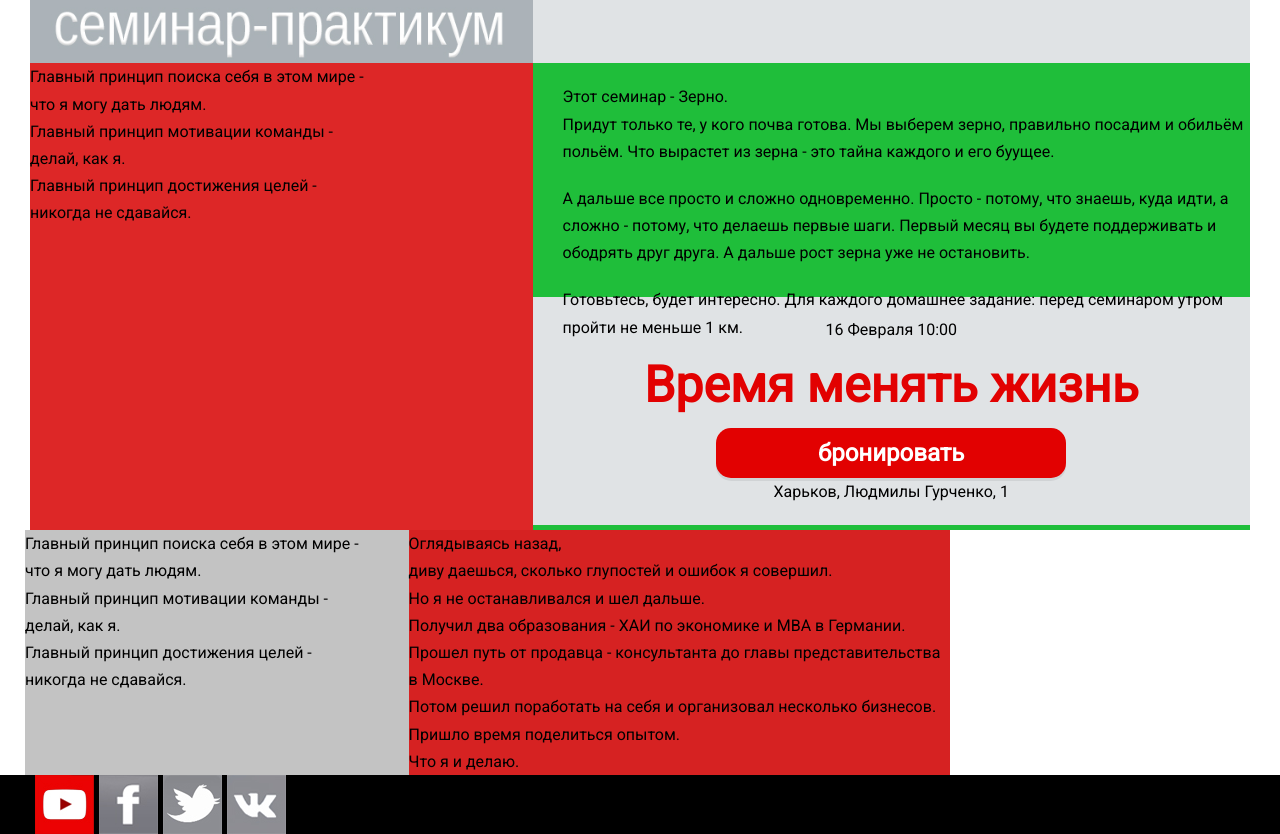
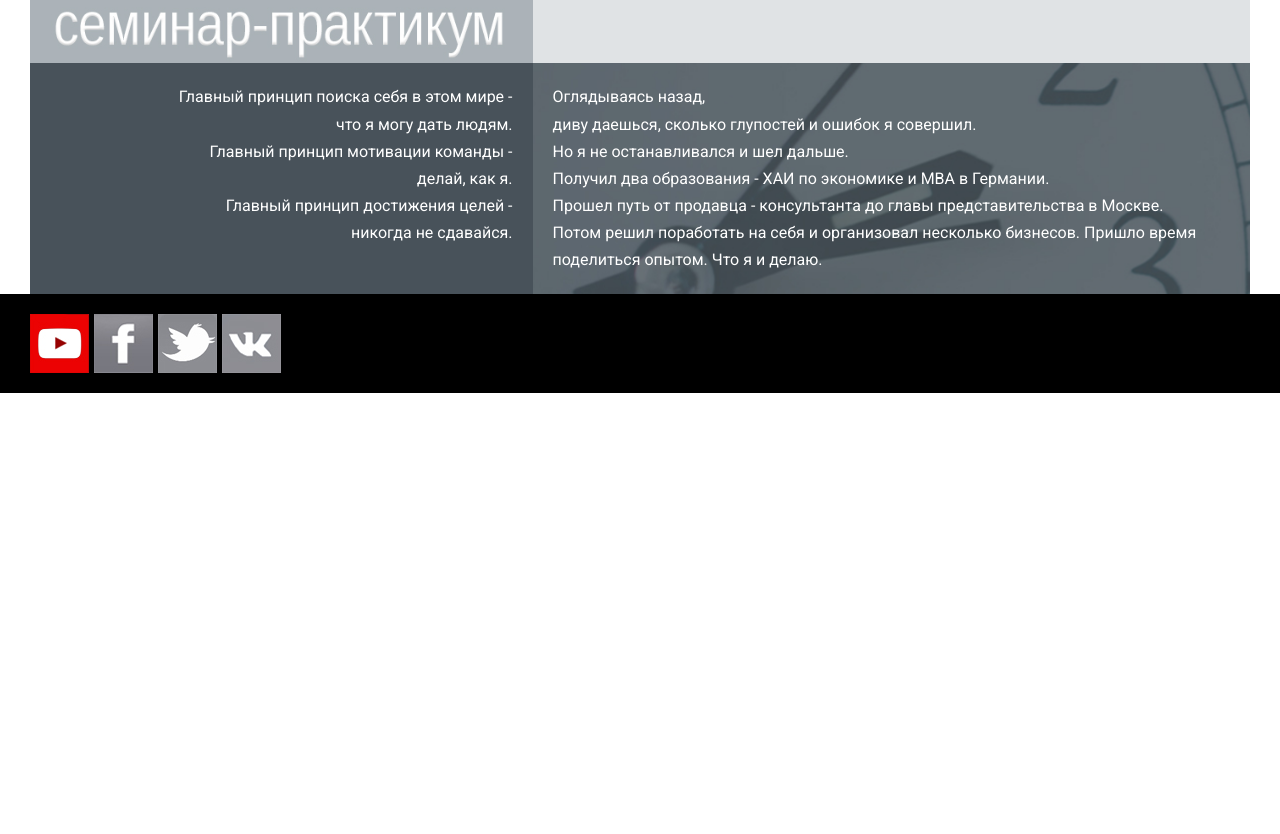
Before and after one commit to Shendrik/adamovich, a website: page src/index.html in a window 1280 px wide. Shown: the part 1114-1948 px from the top of the page. After the commit the page ends 1507 px from the top, so only its background shows below. Drawn offline with nearby package versions, Linux system fonts and the light colour scheme.

Commit message:
home finish

```diff
--- a/src/index.html
+++ b/src/index.html
@@ -3,7 +3,7 @@
     <head>
         <meta charset="UTF-8">
         <meta name="viewport" content="width=device-width">
-        <title>Grid</title>
+        <title>Андрей Адамович</title>
         <link rel="stylesheet" href="css/styles.css">
         <link href="https://fonts.googleapis.com/css?family=Roboto" rel="stylesheet">
 
@@ -203,13 +203,13 @@
                           	<form class="form-send">
                               <!-- Hidden Required Fields -->
                               <input type="hidden" name="project_name" value="Site Name">
-                              <input type="hidden" name="admin_email" value="admin@mail.com">
+                              <input type="hidden" name="admin_email" value="sh3ndrik@gmail.com">
                               <input type="hidden" name="form_subject" value="Form Subject">
                               <!-- END Hidden Required Fields -->
 
-                              <input type="text" name="Name" placeholder="You name..." required><br>
-                              <input type="text" name="E-mail" placeholder="You E-mail..." required><br>
-                              <input type="text" name="Phone" placeholder="You phone..."><br>
+                              <input type="text" name="Name" placeholder="Ваше ФИО" required><br>
+                              <input type="text" name="E-mail" placeholder="Ваш E-mail" required><br>
+                              <input type="text" name="Phone" placeholder="Ваш номер телефона"><br>
 
                               <button class="btn">Отправить</button>
 
@@ -232,7 +232,7 @@
                 <div class="cont-banner-text">
                   <div class="wrap">
 
-                    <div class="content-left">
+                    <div class="content-left left-text">
                         <div class="text-glav">
                             <p>Главный принцип поиска себя в этом мире -
                               <br>что я могу дать людям.  </p>
@@ -246,92 +246,26 @@
                     </div>
 
 
-                    <div class="content-right">
-                      <div class="cont-text">
-                        <p>Этот семинар - Зерно.<br>
-                          Придут только те, у кого почва готова.
-                          Мы выберем зерно, правильно посадим и обильём польём.
-                          Что вырастет из зерна - это тайна каждого и его буущее.</p>
-
-                        <p>А дальше все просто и сложно одновременно.
-                          Просто - потому, что знаешь, куда идти, а сложно - потому, что делаешь первые шаги.
-                          Первый месяц вы будете поддерживать и ободрять друг друга.
-                          А дальше рост зерна уже не остановить.</p>
-
-                        <p> Готовьтесь, будет интересно.
-                          Для каждого домашнее задание: перед семинаром утром пройти не меньше 1 км.
-
-                        </p>
-                      </div>
-
-                      <div class="cont-btn">
-                        <div>
-                          <p class="data">16 Февраля 10:00</p>
-                          <h3>Время менять жизнь</h3>
-
-                          <a href="#0" class="cd-popup-trigger">бронировать</a>
-                          <div class="cd-popup" role="alert">
-                            <div class="cd-popup-container">
-                              <form class="form-send">
-                                <!-- Hidden Required Fields -->
-                                <input type="hidden" name="project_name" value="Site Name">
-                                <input type="hidden" name="admin_email" value="admin@mail.com">
-                                <input type="hidden" name="form_subject" value="Form Subject">
-                                <!-- END Hidden Required Fields -->
-
-                                <input type="text" name="Name" placeholder="You name..." required><br>
-                                <input type="text" name="E-mail" placeholder="You E-mail..." required><br>
-                                <input type="text" name="Phone" placeholder="You phone..."><br>
-
-                                <button class="btn">Отправить</button>
-
-                              </form>
-                              <a href="#0" class="cd-popup-close img-replace"></a>
-                            </div> <!-- cd-popup-container -->
-                          </div> <!-- cd-popup -->
-                          <p>Харьков,  Людмилы Гурченко, 1</p>
-                        </div>
-                      </div>
-
-                    </div>
-                  </div>
-                </div>
-              </div>
-            </section>
-
-          <section>
-            <div class="wrapper">
-              <div class="cont-banner-text1">
-                <div class="wrap1">
-                  <div class="content-left-next">
-                    <div class="text-glav">
-                    <p>Главный принцип поиска себя в этом мире -
-                      <br>что я могу дать людям.  </p>
-                    <p>Главный принцип мотивации команды -
-                    <br>делай, как я.</p>
-
-                            <p>Главный принцип достижения целей -
-                                <br>никогда не сдавайся.
-                                </p>
-                  </div>
-                </div>
-                <div class="content-right-next">
-                  <p>Оглядываясь назад, <br>
+                    <div class="content-right1 nex">
+                      <div class="cont-text1">
+                       <p>Оглядываясь назад, <br>
                       диву даешься, сколько глупостей и ошибок я совершил.<br>
                       Но я не останавливался и шел дальше.<br>
                       Получил два образования - ХАИ по экономике и МВА в Германии.<br>
                       Прошел путь от продавца - консультанта до главы представительства в Москве.<br>
-                      Потом решил поработать на себя и организовал несколько бизнесов.<br>
-                      Пришло время поделиться опытом.<br>
-                      Что я и делаю.</p>
-                </div>
-
-                </div>
-              </div>
+                      Потом решил поработать на себя и организовал несколько бизнесов.
+                      Пришло время поделиться опытом.
+                      Что я и делаю.
+                      </p>
+                      </div>
 
 
-            </div>
-          </section>
+
+                    </div>
+
+            </section>
+
+
         </main>
         <footer>
           <div class="wrapper">
--- a/src/precss/styles.less
+++ b/src/precss/styles.less
@@ -111,7 +111,7 @@ h4 {
         margin-left: @offset_one_side;
         // padding-right: -15px;
         // .lg-block({padding-left: 0});
-        background-color: rgb(221, 39, 39);
+        // background-color: rgb(221, 39, 39);
     }
 
 
@@ -123,7 +123,8 @@ h4 {
         padding-right: 0;
         padding-left: 10px;
         margin-right: @offset_one_side;
-        background-color: rgb(31, 190, 58);
+        // background-color: rgb(31, 190, 58);
+        .lg-block ({ margin-left: 5px; });
     }
 
 }
@@ -142,7 +143,9 @@ h4 {
     .lg-block({height: auto;});
     align-items: center;
     padding: 0  0 0 20px;
-    // .lg-block (
+    .lg-block ({
+        padding-bottom:20px;
+    })
     //     height: 100%;
     // )
 }
@@ -159,10 +162,12 @@ h4 {
 
     height: 48.8%;
     margin-left: -10px;
-    .lg-block({height: auto;});
+    .lg-block({
+        height: auto;
+    });
 }
 
-.cont-btn div {
+.cont-btn>div {
 
     margin: auto;
     .lg-block({margin: 20px auto;});
@@ -173,6 +178,10 @@ h4 {
         color: #e20101;
         font-weight: 800;
 
+        .lg-block({
+            line-height: 1.0;
+            padding: 10px 0;
+        });
     }
 }
 
@@ -204,6 +213,25 @@ h4 {
 }
 
 }
+
+.content-right1 {
+
+background-image: url(../img/time.jpg);
+.col-padding();
+.size(14);
+.size-lg(24);
+// .size-xs(24);
+padding-right: 10px;
+padding-left: 0;
+// margin-right: @offset_one_side;
+// background-color: rgb(31, 190, 58);
+.lg-block ({
+    margin-left: 5px;
+    padding-right: 0;
+ });
+
+}
+
 
 // .princep {
 //     background-color: #48525a;
@@ -248,7 +276,7 @@ footer {
     .soc {
         .col-padding();
         .size(24);
-        // padding: 20px 0;
+        padding: 20px 0;
     }
 
     ul {
@@ -292,10 +320,31 @@ footer {
         color: #FFF;
         font-size: 26px;
         border-radius: 15px;
+        cursor: pointer;
     }
 }
 
+.left-text {
+    background-color: #48525a;
+}
 
+.text-glav {
+    padding: 20px;
+    color: #ffffff;
+}
+
+.text-glav p {
+    text-align: right;
+}
+
+.cont-text1 {
+    padding:20px;
+    color: #ffffff;
+}
+
+// .nex {
+//     padding-left: -10px;
+// }
 
 // Всплывающие окно
 .cd-popup-trigger {
```
Also changed, not shown: src/css/styles.css, 2 other files.
